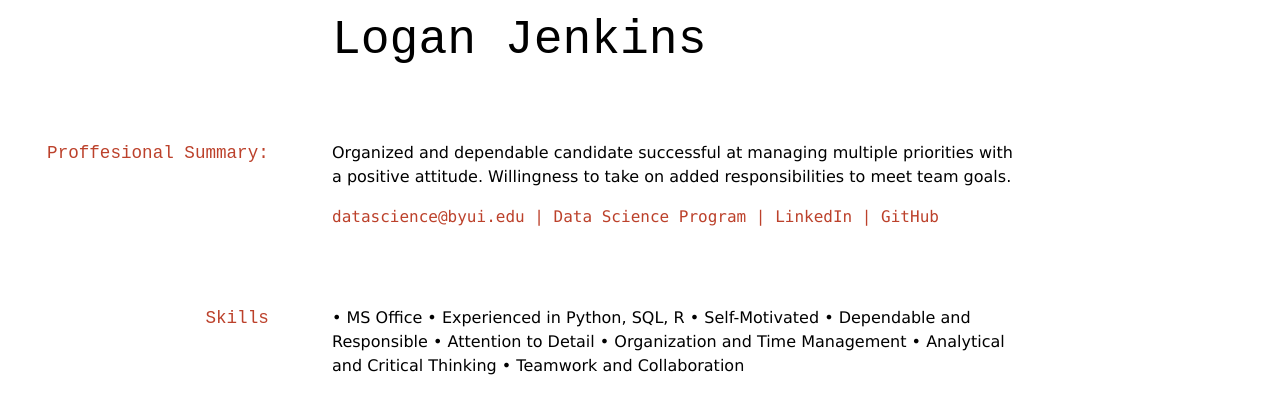
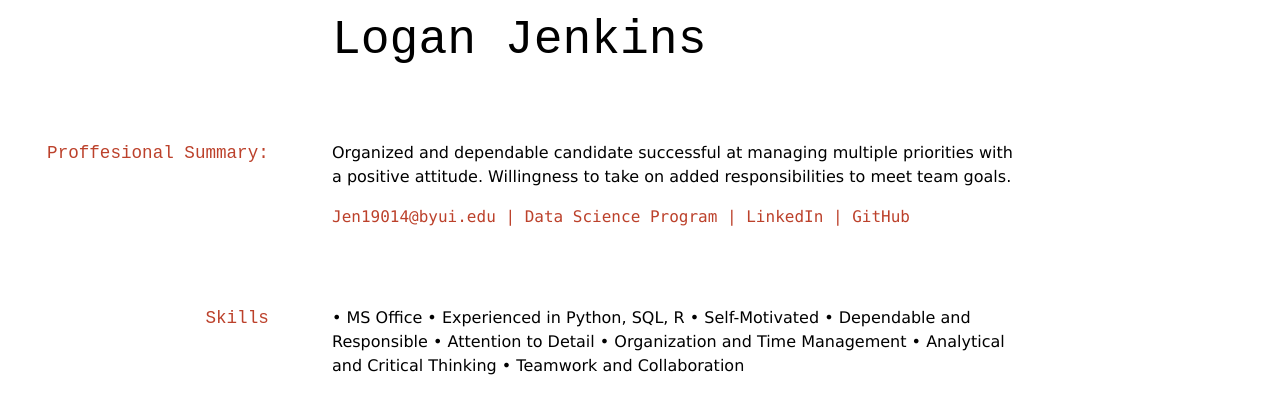
Before and after one commit to Loganj11/Logan_Jenkins_Resume, a Jekyll site: the page built from docs/index.md, in a window 1280 px wide. Shown: the top 399 px of the page. Built offline with Jekyll 4.4.1, drawn with Linux system fonts in a browser that asks for light colours.

Commit message:
Update index.md

```diff
--- a/docs/index.md
+++ b/docs/index.md
@@ -8,7 +8,7 @@ title: Project 6 Git Resume
 Organized and dependable candidate successful at managing multiple priorities with a positive attitude. Willingness to take on added responsibilities to meet team goals.
 
 <div id="webaddress">
-<a href="datascience@byui.edu">datascience@byui.edu</a>
+<a href="Jen19014@byui.edu">Jen19014@byui.edu</a>
 | <a href="https://byuidatascience.github.io/development.html">Data Science Program</a>
 | <a href="https://www.linkedin.com/in/logan-jenkins-0912y/">LinkedIn</a>
 | <a href="https://github.com/byuids-resumes">GitHub</a>
@@ -29,8 +29,8 @@ Organized and dependable candidate successful at managing multiple priorities wi
 
 ## Education:
 
+__Brigham Young University-Idaho__, Rexburg, ID
 `2019-2023`
-__Brigham Young University-Idaho__, Rexburg, ID
 
 - Earned GPA of 3.6
 - Corporate Finance Society Member
```
